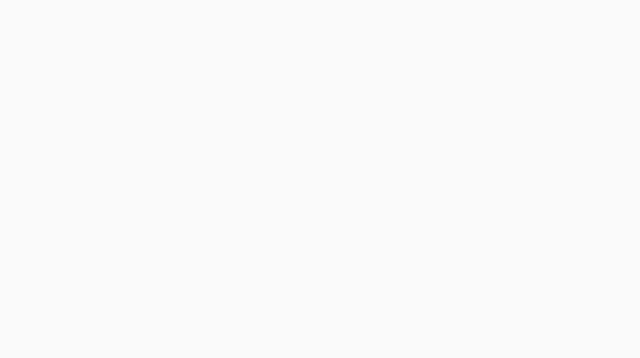
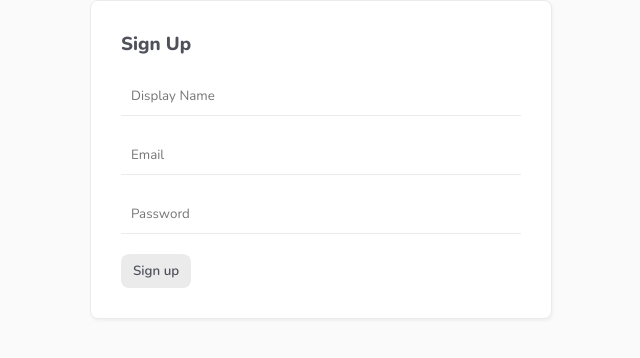
Before and after one commit to mcorcias/Vue-Music-Playlist-BIG-PROJECT, a Vue app in the folder music-project/: page /signup in a window 1280 px wide. Before the commit this address had no page. Shown: the top 358 px of the page, without its empty margins (319-959 px from the left). Built offline with nearby package versions, Linux system fonts and the light colour scheme.

Commit message:
creating signup view

```diff
--- a/music-project/src/router/index.js
+++ b/music-project/src/router/index.js
@@ -1,6 +1,7 @@
 import { createRouter, createWebHistory } from 'vue-router';
 import Home from '../views/Home.vue';
 import Login from '../views/Auth/Login.vue';
+import Signup from '../views/Auth/Signup.vue';
 
 const routes = [
   {
@@ -13,6 +14,11 @@
     name: 'Login',
     component: Login,
   },
+  {
+    path: '/signup',
+    name: 'Signup',
+    component: Signup,
+  },
 ];
 
 const router = createRouter({
--- a/music-project/src/views/Auth/Login.vue
+++ b/music-project/src/views/Auth/Login.vue
@@ -1,8 +1,8 @@
 <template>
   <form @submit.prevent="handleSubmit">
       <h3>Login</h3>
-      <input type="email" placeholder="Email" v-model="email">
-      <input type="password" placeholder="password" v-model="password">
+      <input type="email" placeholder="Email" v-model="email" required>
+      <input type="password" placeholder="password" v-model="password" required>
       <div class="error">{{error}}</div>
       <button v-if="!isPending">Log In</button>
       <button v-if="isPending" disabled>Loading</button>
--- /dev/null
+++ b/music-project/src/views/Auth/Signup.vue
@@ -0,0 +1,45 @@
+<template>
+   <form @submit.prevent="handleSubmit">
+      <h3>Sign Up</h3>
+      <input type="text" placeholder="Display Name" v-model="displayName" required>
+      <input type="email" placeholder="Email" v-model="email" required>
+      <input type="password" placeholder="Password" v-model="password" required>
+      <div class="error">{{error}}</div>
+      <button v-if="!isPending">Sign up</button>
+      <button v-if="isPending" disabled>Loading</button>
+  </form>
+</template>
+
+<script>
+import useSignup from '@/composables/useSignup'
+import { ref } from 'vue'
+export default {
+    setup(){
+        const { error, signup, isPending } = useSignup()
+        const email = ref('')
+        const password=ref('')
+        const displayName=ref('')
+
+        const handleSubmit=async()=>{
+            const res = await signup(email.value, password.value, displayName.value)
+            if(!error.value){
+                console.log('user signed up');
+            }
+
+        }
+
+        return {
+            email,
+            password,
+            displayName,
+            isPending,
+            handleSubmit,
+            error,
+        }
+    }
+}
+</script>
+
+<style>
+
+</style>
```
